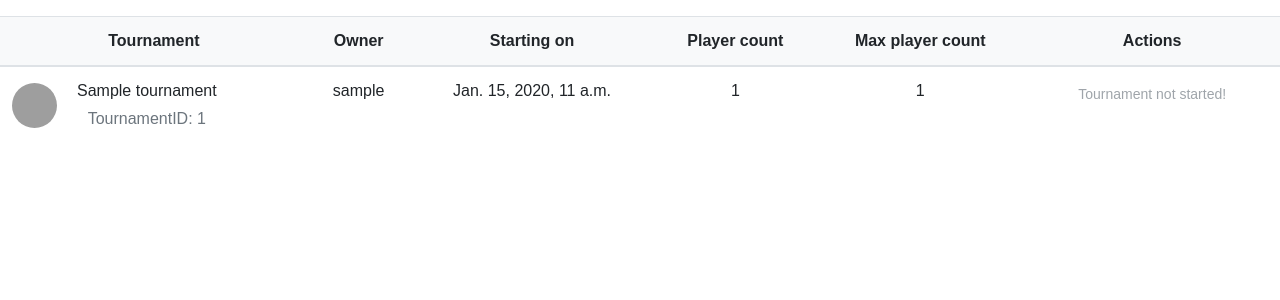
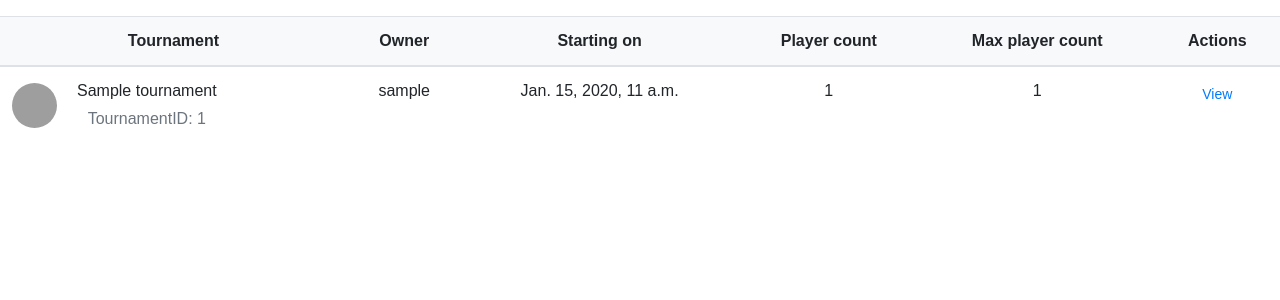
Before and after one commit to Skylighty/tournaments, a Django app: page /listview in a window 1280 px wide. Shown: the part 115-415 px from the top of the page. Run offline with Django 4.2, Linux system fonts and the light colour scheme; tables that the repository leaves empty hold one stand-in row (values such as "Sample post"); some libraries are stand-ins or nearby versions; grey boxes are pictures that could not be loaded.

Commit message:
its lit but shit

```diff
--- a/tournament/templates/tournament/edit.html
+++ b/tournament/templates/tournament/edit.html
@@ -11,7 +11,7 @@
         {% csrf_token %}
         {{ edit_form|crispy }}
         <button type="submit" class="btn btn-outline-success">Save</button>
-        <button class="btn btn-outline-warning"><a href="/index">Cancel</a></button>
+        <button class="btn btn-outline-warning"><a href="/manage">Cancel</a></button>
     </form>
     </div>
 {% endblock %}
--- a/tournament/templates/tournament/index.html
+++ b/tournament/templates/tournament/index.html
@@ -43,7 +43,6 @@
     {% include 'tournament/include/messages.html' %}
     {% block content %}
         <style>
-
         </style>
     {% endblock %}
     <script>
--- a/tournament/templates/tournament/listview.html
+++ b/tournament/templates/tournament/listview.html
@@ -59,12 +59,20 @@
                         <a href="{{tournament.id}}/generate">View</a>
                       </button>
                       {% else %}
+                        {% if tournament.started == False %}
                           <button type="button"
                                   class="btn btn-link btn-rounded btn-sm fw-bold"
                                   data-mdb-ripple-color="dark"
                                   disabled>
                             <p>Tournament not started!</p>
                           </button>
+                        {% else %}
+                          <button type="button"
+                                  class="btn btn-link btn-rounded btn-sm fw-bold"
+                                  data-mdb-ripple-color="dark">
+                            <a href="{{tournament.id}}/anonview">View</a>
+                </button>
+                        {% endif %}
                       {% endif %}
                         {% if tournament.belongs_to.username == user.get_username %}
                           {% if tournament.started == False %}
--- a/tournament/urls.py
+++ b/tournament/urls.py
@@ -13,6 +13,7 @@ urlpatterns = [
     path("manage", views.manage_tournaments, name="manage"),
     path('listview', views.all_tournaments_view, name="all_tournaments"),
     path('<int:tournament_id>/view', views.tournament_view, name="tournament_view"),
+    path('<int:tournament_id>/anonview', views.anon_view, name="anonview"),
     path('<int:tournament_id>/edit', views.edit_tournament, name="tournament_edit"),
     path('<int:tournament_id>/delete', views.delete_tournament, name="tournament_delete"),
     path('<int:tournament_id>/players', views.manage_players, name="manage_players"),
--- a/tournament/views.py
+++ b/tournament/views.py
@@ -21,7 +21,7 @@ def register_request(request):
             user = form.save()
             login(request, user)
             messages.success(request, "Registration successful." )
-            return redirect("/index")
+            return redirect("/manage")
         messages.error(request, "Unsuccessful registration. Invalid information.")
     form = NewUserForm()
     return render (request=request, template_name="tournament/register.html", context={"register_form":form})
@@ -39,7 +39,7 @@ def login_request(request):
             if user is not None:
                 login(request, user)
                 messages.info(request, f"You are now logged in as {username}.")
-                return redirect("/index")
+                return redirect("/manage")
             else:
                 messages.error(request,"Invalid username or password.")
         else:
@@ -53,7 +53,7 @@ def logout_request(request):
     """Handle the user logout request"""
     logout(request)
     messages.info(request, "You have successfully logged out.")
-    return redirect('/index')
+    return redirect('/login')
 
 # ===========================================================
 
@@ -126,7 +126,7 @@ def delete_tournament(request, tournament_id):
         return redirect("/manage")
     else:
         messages.error(request, "This is not your tournament!")
-        return render(request=request, template_name="tournament/index.html")
+        return render(request=request, template_name="tournament/manage.html")
 
 
 # RANDOM ELEMENT! MyModel.objects.order_by('?').first()
@@ -134,6 +134,7 @@ def delete_tournament(request, tournament_id):
 def generate_duels(request, tournament_id):
     tournament = get_object_or_404(Tournament, pk=tournament_id)
     player_count = len(list(tournament.players.all()))
+    tournament.started = True
     if request.user.is_authenticated:
         if player_count == tournament.max_players:
         # ---- INITIALIZE ------
@@ -154,28 +155,21 @@ def generate_duels(request, tournament_id):
                     temp.players.add(random_players[i],random_players[i+1])
                     temp.save()
                 duels = list(Duel.objects.filter(tournament=tournament))
-                for i in range(len(duels)):
-                    if i % 2 == 0:
-                        duels[i].paired = duels[i+1]
-                        duels[i+1].paired = duels[i]
-                        duels[i].save()
-                        duels[i+1].save()
+                if len(list(tournament.players.all())) <= tournament.rounds:
+                    for i in range(len(duels)):
+                        if i % 2 == 0:
+                            duels[i].paired = duels[i+1]
+                            duels[i+1].paired = duels[i]
+                            duels[i].save()
+                            duels[i+1].save()
                 tournament.rounds = log2(tournament.max_players)
-                tournament.started = True
                 tournament.current_round = 1
                 tournament.save()
             else:
-                # for i in range(1, int(tournament.rounds-1)):
-                #     # If there's no duel with no winner
-                #     # there is a duel/duels in this round
-                #     # if there is not duel/duels in next round
-                print('There is a duel in set up without winner - ' + str(Duel.objects.filter(tournament=tournament, round=tournament.current_round).filter(winner=None).exists()))
-                print('Duel in this round exists - ' + str(Duel.objects.filter(tournament=tournament, round=tournament.current_round).exists()))
-                print('duel in next round exists - ' + str(Duel.objects.filter(tournament=tournament, round=(tournament.current_round+1)).exists()))
                 if (Duel.objects.filter(tournament=tournament, round=tournament.current_round).filter(winner=None).exists() == False
                     and Duel.objects.filter(tournament=tournament, round=tournament.current_round).exists() == True
                     and Duel.objects.filter(tournament=tournament, round=tournament.current_round+1).exists() == False):
-                    if (tournament.current_round != tournament.rounds):
+                    if (tournament.current_round != tournament.rounds and tournament.rounds != 1):
                         return redirect(f'/{tournament.id}/{tournament.current_round+1}/update_round')
                     else:
                         pass
@@ -198,6 +192,16 @@ def generate_duels(request, tournament_id):
             return render(request=request, template_name='tournament/tournament_view.html', context=context)
         except:
             messages.error("Sorry, You are not logged in!")
+
+
+def anon_view(request, tournament_id):
+    tournament = get_object_or_404(Tournament, pk=tournament_id)
+    duels = Duel.objects.filter(tournament=tournament)
+    context = {
+        "tournament": tournament,
+        "duels": duels,
+    }
+    return render(request=request, template_name='tournament/tournament_view.html', context=context)
 
 
 @login_required
@@ -283,7 +287,7 @@ def edit_tournament(request,tournament_id):
         return render(request=request, template_name="tournament/edit.html", context=context)
     else:
         messages.error(request, f'You cannot edit {tournament.name}. It has already begun!')
-        return redirect('/index')
+        return redirect('/manage')
 
 
 @login_required
@@ -320,7 +324,7 @@ def manage_players(request, tournament_id):
         return render(request=request, template_name="tournament/manage_players.html", context=context)
     else:
         messages.error(request, f'You cannot edit {tournament.name}. It has already begun!')
-        return redirect('/index')
+        return redirect('/manage')
 
 
 def index(request):
```
Lines whose indentation alone changed are shown as unchanged.
